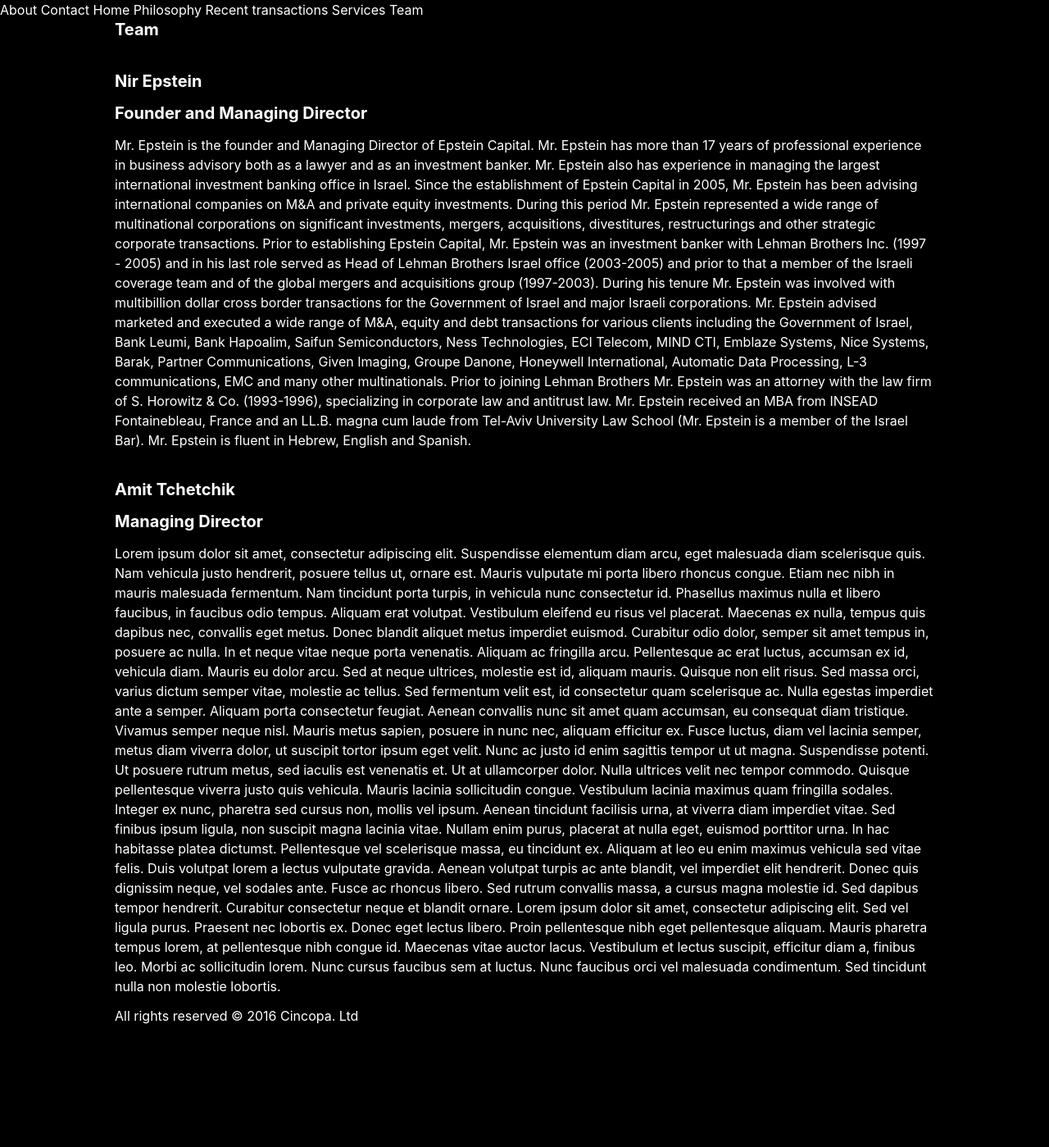
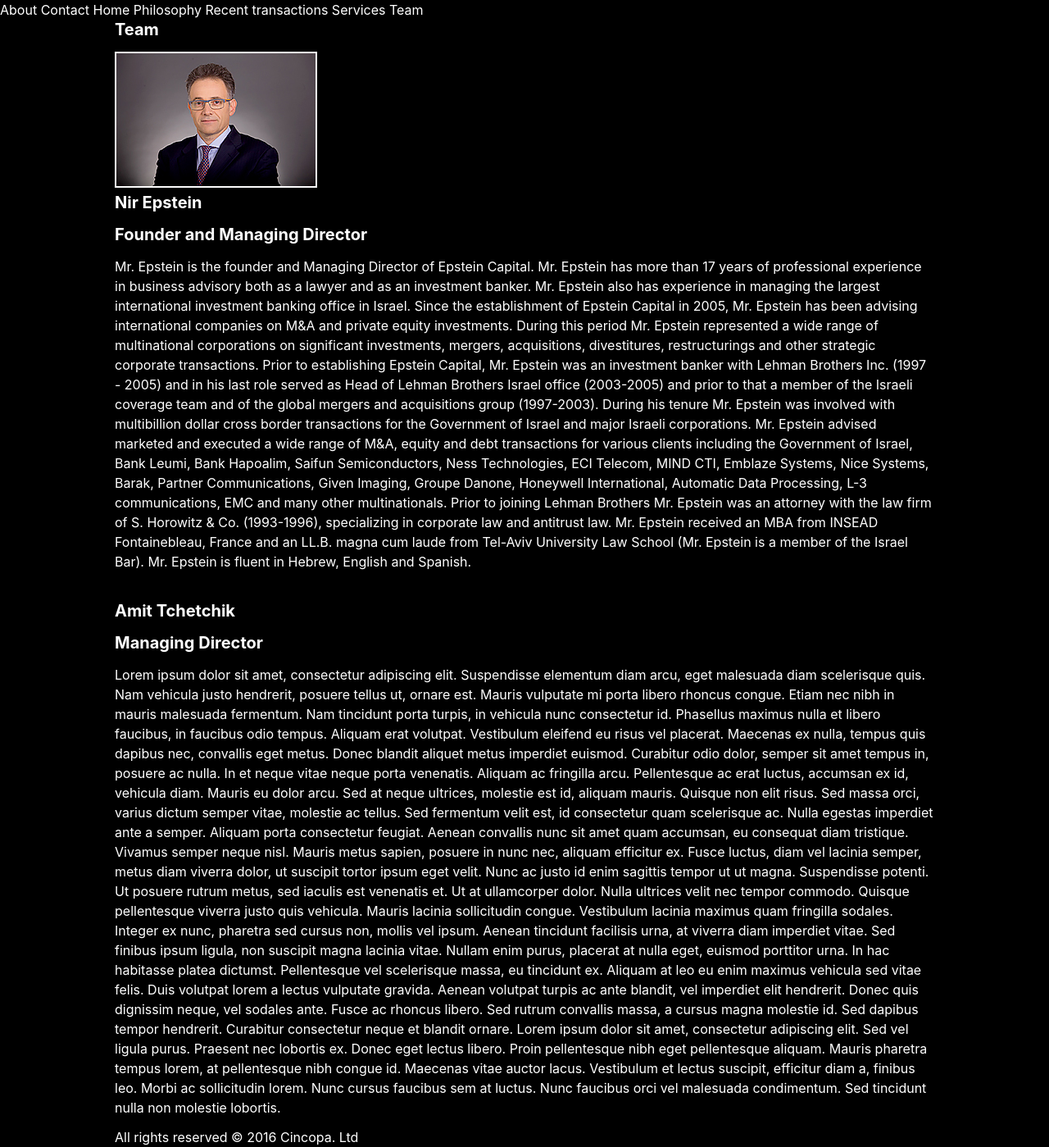
Before and after one commit to kedmyster/cincopa, a Jekyll site: the page built from team.markdown, in a window 1280 px wide. Shown: the whole page at 82% size. Built offline with Jekyll 4.4.1, drawn with Linux system fonts in a browser that asks for light colours; before the commit the page ends 1251 px from its top, so only the background shows below that.

Commit message:
Used an image just as an example

```diff
--- a/team.markdown
+++ b/team.markdown
@@ -3,7 +3,7 @@ title: Team
 date: 2016-11-02 11:28:00 Z
 permalink: "/team/"
 team-mates:
-- image:
+- image: /img/team/team-nir.jpg
   name: Nir Epstein
   title: Founder and Managing Director
   text: "Mr. Epstein is the founder and Managing Director of Epstein Capital. Mr.
```
